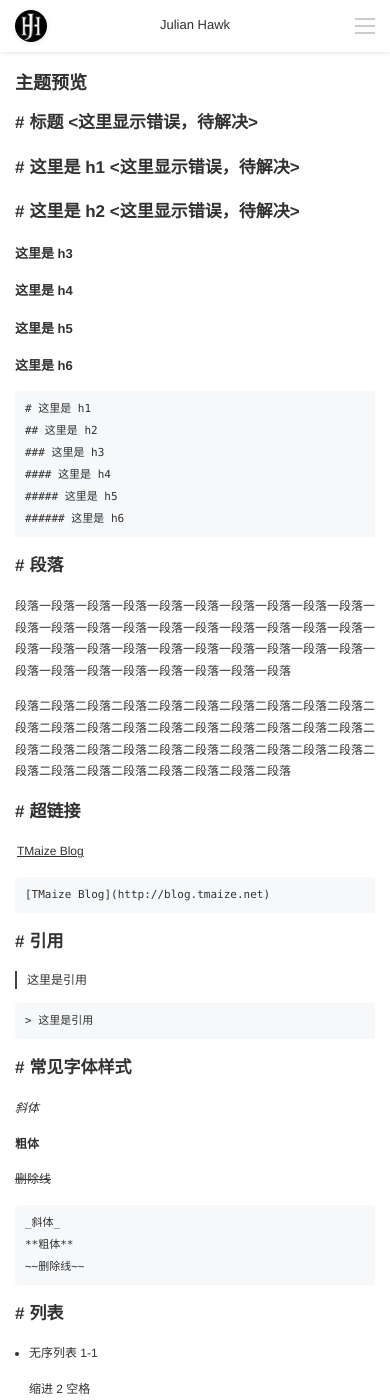
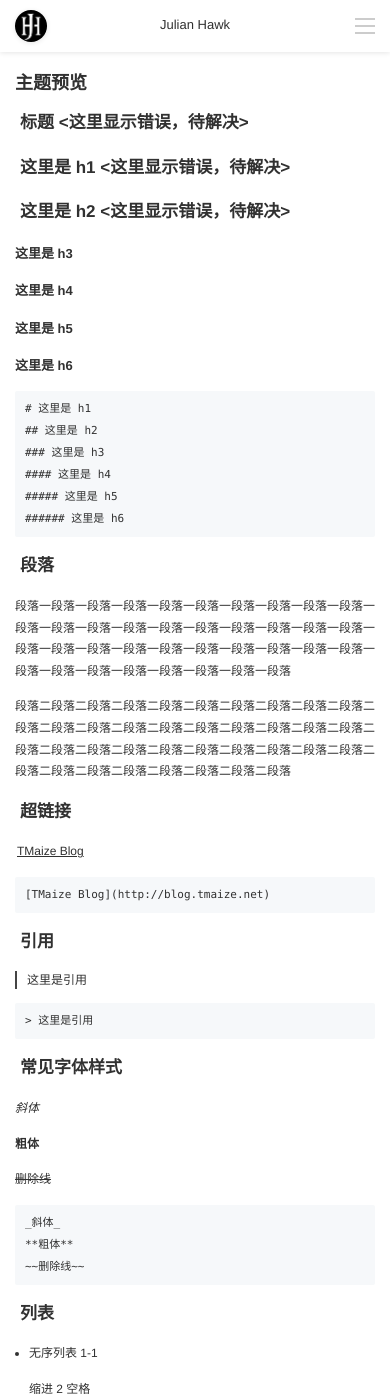
Before and after one commit to juhawk42/juhawk42.github.io, a Jekyll site: the page built from _posts/2019-05-01-主题预览.md, in a window 390 px wide and 1400 px high. Built offline with Jekyll 4.4.1, drawn with Linux system fonts in a browser that asks for light colours.

Commit message:
Update blog-post.css

```diff
--- a/static/css/blog-post.css
+++ b/static/css/blog-post.css
@@ -168,7 +168,7 @@
   }
   .post h1::before,
   .post h2::before {
-    content: '#';
+    content: ' ';
     position: unset;
     padding-right: 5px;
     font-weight: bold;
```
